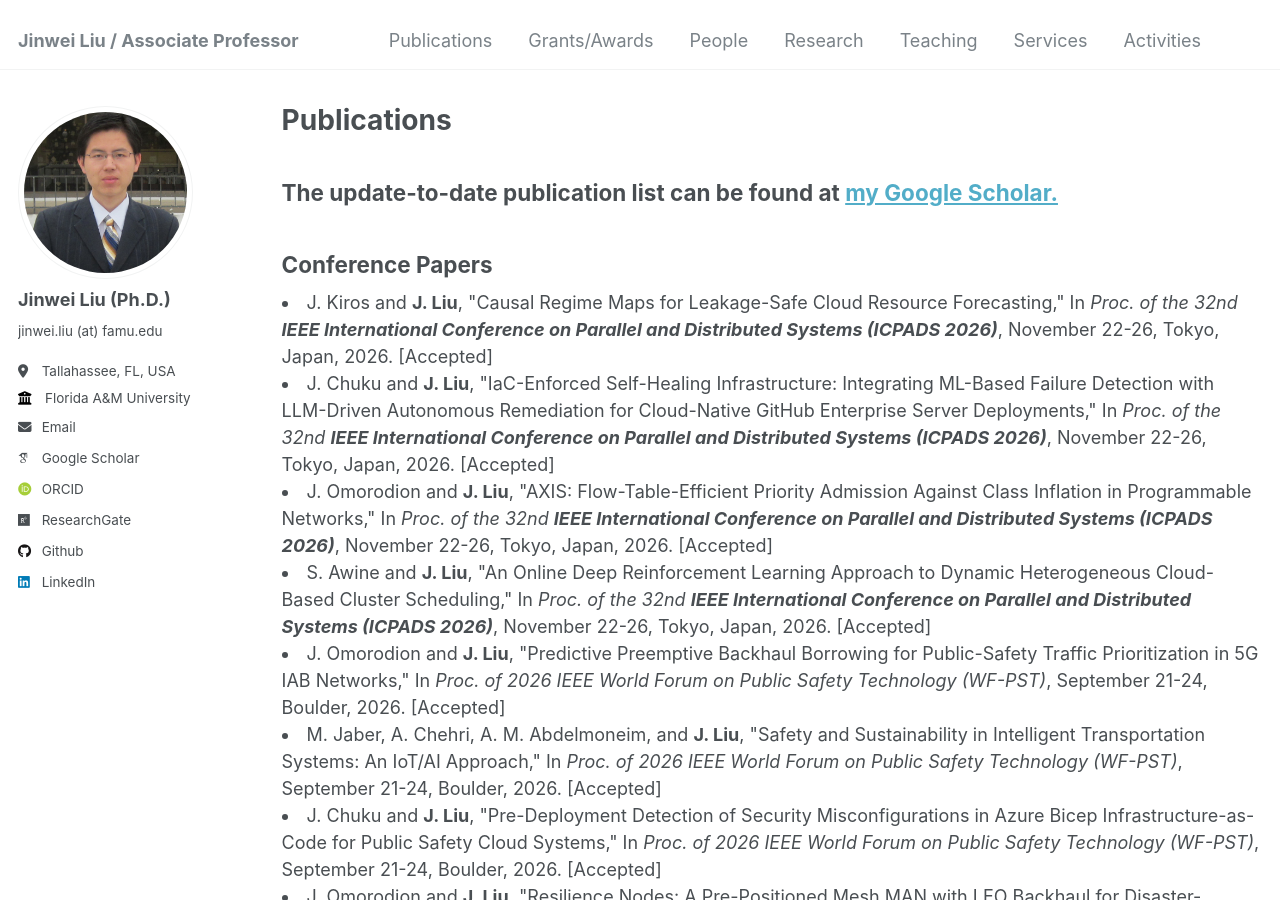
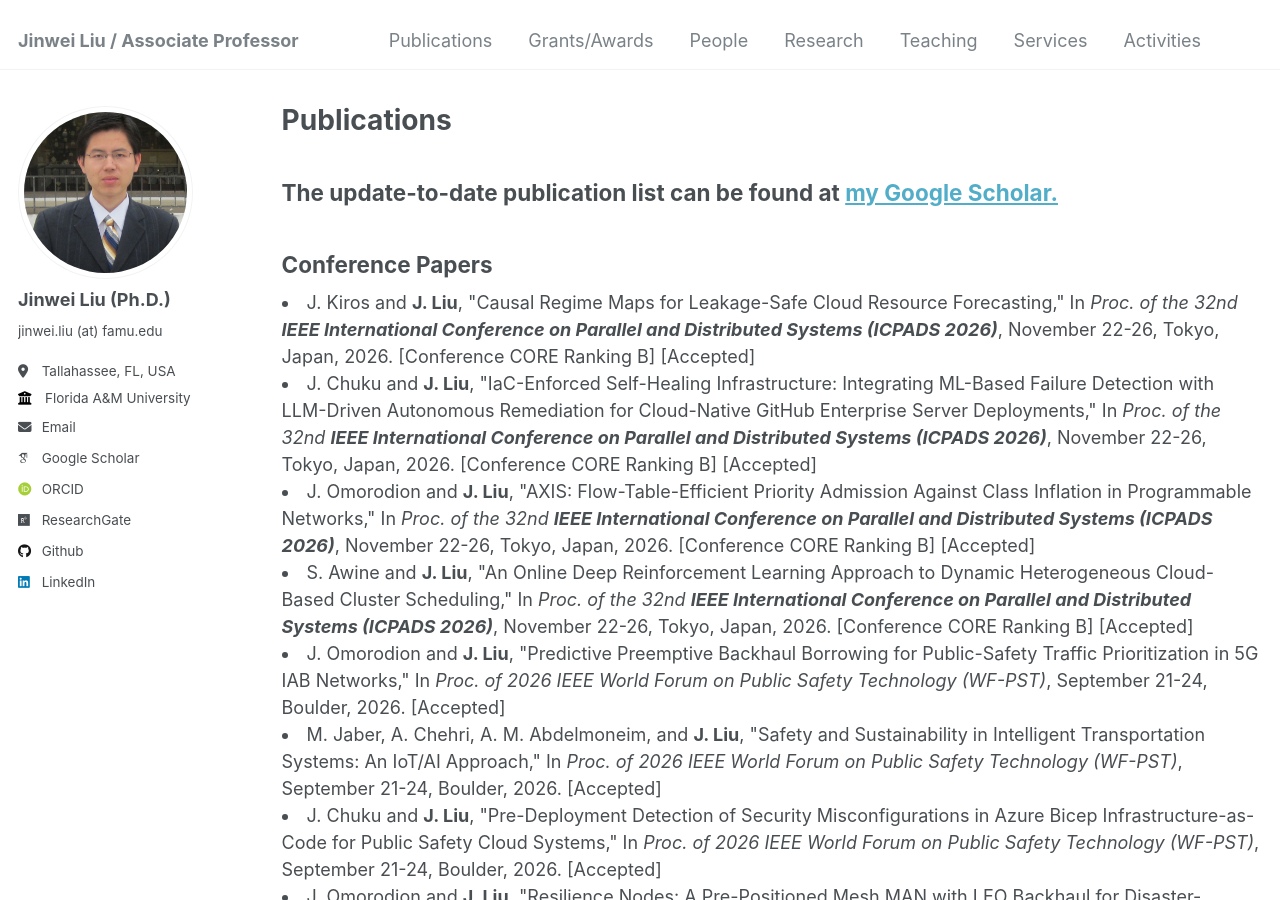
Before and after one commit to jinweiliucu/jinweiliucu.github.io, a Jekyll site: the page built from _publications/publications.html, in a window 1280 px wide and 900 px high. Built offline with Jekyll 4.4.1, drawn with Linux system fonts in a browser that asks for light colours; some web fonts are replaced.

Commit message:
Update publications.html

```diff
--- a/_publications/publications.html
+++ b/_publications/publications.html
@@ -10,28 +10,28 @@ author_profile: true
 <h2 class="text-left">Conference Papers</h2>
 	<li>
     J. Kiros and <strong>J. Liu</strong>, "Causal Regime Maps for Leakage-Safe Cloud Resource Forecasting,"
-    In <em>Proc. of the 32nd <strong>IEEE International Conference on Parallel and Distributed Systems (ICPADS 2026)</strong></em>, November 22-26, Tokyo, Japan, 2026. [Accepted]
+    In <em>Proc. of the 32nd <strong>IEEE International Conference on Parallel and Distributed Systems (ICPADS 2026)</strong></em>, November 22-26, Tokyo, Japan, 2026. [Conference CORE Ranking B] [Accepted]
     <!-- [<a href="/files/articles/CLOUD2026SlidesLiu.pdf">Slides</a>]</span> -->
     </span><br>
     </li>
 
 	<li>
     J. Chuku and <strong>J. Liu</strong>, "IaC-Enforced Self-Healing Infrastructure: Integrating ML-Based Failure Detection with LLM-Driven Autonomous Remediation for Cloud-Native GitHub Enterprise Server Deployments,"
-    In <em>Proc. of the 32nd <strong>IEEE International Conference on Parallel and Distributed Systems (ICPADS 2026)</strong></em>, November 22-26, Tokyo, Japan, 2026. [Accepted]
+    In <em>Proc. of the 32nd <strong>IEEE International Conference on Parallel and Distributed Systems (ICPADS 2026)</strong></em>, November 22-26, Tokyo, Japan, 2026. [Conference CORE Ranking B] [Accepted]
     <!-- [<a href="/files/articles/CLOUD2026SlidesLiu.pdf">Slides</a>]</span> -->
     </span><br>
     </li>
 
 	<li>
     J. Omorodion and <strong>J. Liu</strong>, "AXIS: Flow-Table-Efficient Priority Admission Against Class Inflation in Programmable Networks,"
-    In <em>Proc. of the 32nd <strong>IEEE International Conference on Parallel and Distributed Systems (ICPADS 2026)</strong></em>, November 22-26, Tokyo, Japan, 2026. [Accepted]
+    In <em>Proc. of the 32nd <strong>IEEE International Conference on Parallel and Distributed Systems (ICPADS 2026)</strong></em>, November 22-26, Tokyo, Japan, 2026. [Conference CORE Ranking B] [Accepted]
     <!-- [<a href="/files/articles/CLOUD2026SlidesLiu.pdf">Slides</a>]</span> -->
     </span><br>
     </li>
 
 	<li>
     S. Awine and <strong>J. Liu</strong>, "An Online Deep Reinforcement Learning Approach to Dynamic Heterogeneous Cloud-Based Cluster Scheduling,"
-    In <em>Proc. of the 32nd <strong>IEEE International Conference on Parallel and Distributed Systems (ICPADS 2026)</strong></em>, November 22-26, Tokyo, Japan, 2026. [Accepted]
+    In <em>Proc. of the 32nd <strong>IEEE International Conference on Parallel and Distributed Systems (ICPADS 2026)</strong></em>, November 22-26, Tokyo, Japan, 2026. [Conference CORE Ranking B] [Accepted]
     <!-- [<a href="/files/articles/CLOUD2026SlidesLiu.pdf">Slides</a>]</span> -->
     </span><br>
     </li>
```
